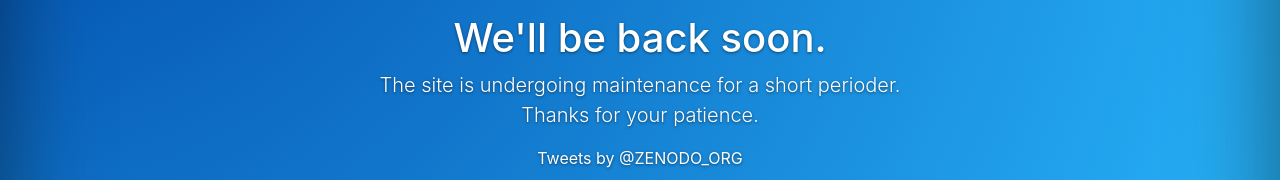
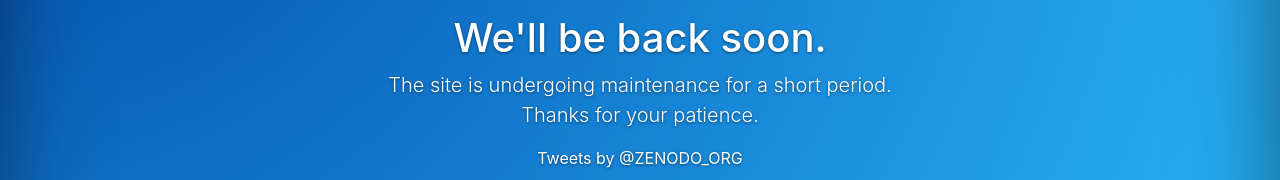
Before and after one commit to zenodo/zenodo-backup, a website: page index.html in a window 1280 px wide. Shown: the part 300-480 px from the top of the page. Drawn offline with nearby package versions, Linux system fonts and the light colour scheme.

Commit message:
Fix typo.

```diff
--- a/index.html
+++ b/index.html
@@ -38,7 +38,7 @@
 
           <div class="inner cover">
             <h1 class="cover-heading">We'll be back soon.</h1>
-            <p class="lead">The site is undergoing maintenance for a short perioder.<br />
+            <p class="lead">The site is undergoing maintenance for a short period.<br />
             Thanks for your patience.</p>
 
             <p>
```
